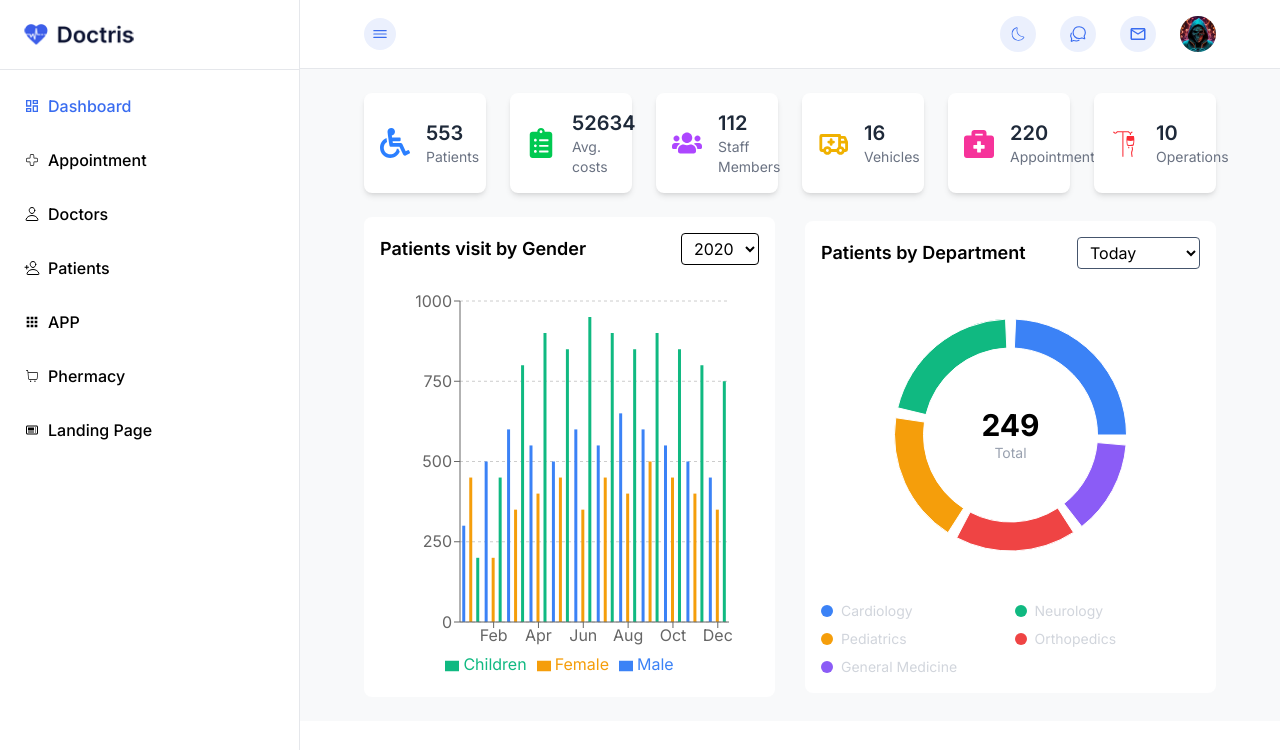
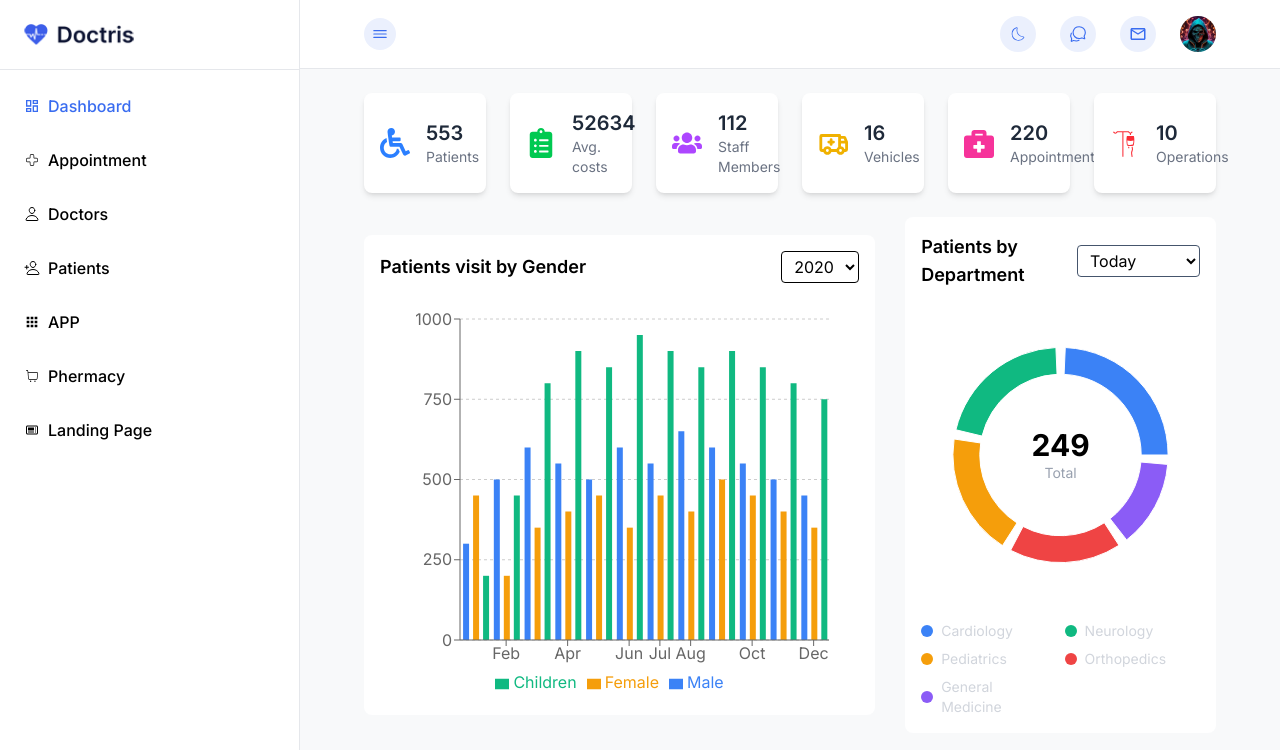
Before and after one commit to MRP-rakib/dashboard, a Next.js app: page /dashboard in a window 1280 px wide. Shown: the top 750 px of the page. Built offline with nearby package versions, Linux system fonts and the light colour scheme.

Commit message:
chart resize

```diff
--- a/src/app/layout.tsx
+++ b/src/app/layout.tsx
@@ -14,7 +14,7 @@ const geistMono = Geist_Mono({
 });
 
 export const metadata: Metadata = {
-  title: "Create Next App",
+  title: "Hospital Management Dashboard",
   description: "Generated by create next app",
 };
 
--- a/src/components/charts/PatientByDepartment.tsx
+++ b/src/components/charts/PatientByDepartment.tsx
@@ -17,7 +17,7 @@ const PatientByDepartment = () => {
   const totalPatients = data.reduce((sum, item) => sum + item.value, 0);
 
   return (
-    <div className="w-full h-full bg-white dark:bg-dark rounded-lg p-4">
+    <div className="w-full flex-1 h-full bg-white dark:bg-dark rounded-lg p-4">
       <div className="flex justify-between items-center mb-4">
         <h2 className="text-lg font-semibold dark:text-white">Patients by Department</h2>
         <select
--- a/src/components/charts/PatientVisitByGender.tsx
+++ b/src/components/charts/PatientVisitByGender.tsx
@@ -80,7 +80,7 @@ export const PatientVisitByGender = () => {
   const [selectedYear] = useState('2020');
 
   return (
-    <div className="w-full h-full bg-white dark:bg-dark rounded-lg p-4">
+    <div className="w-[60%] h-full bg-white dark:bg-dark rounded-lg p-4">
       <div className="flex justify-between items-center mb-4">
         <h2 className="text-lg font-semibold dark:text-white">Patients visit by Gender</h2>
         <select
```
